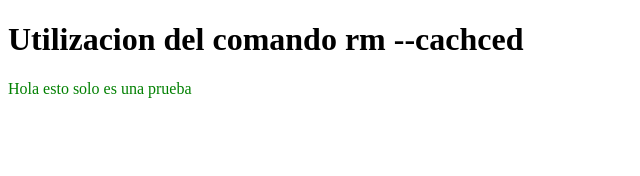
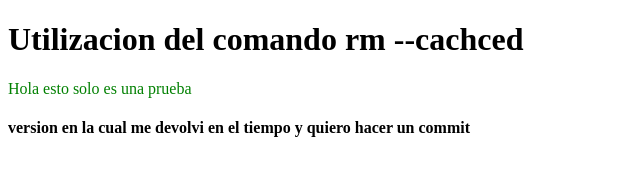
Before and after one commit to FelipeRojasF/ProbandoGit, a plain HTML site: page index.html in a window 1280 px wide. Shown: the whole page, without its empty margins (0-640 px from the left). Drawn offline with Linux system fonts and the light colour scheme.

Commit message:
me devolvi en el tiempo he hice un commit

```diff
--- a/index.html
+++ b/index.html
@@ -7,6 +7,7 @@
     <body>
         <h1>Utilizacion del comando rm --cachced</h1>
         <p>Hola esto solo es una prueba</p>
+        <h4>version en la cual me devolvi en el tiempo y quiero hacer un commit</h4>
     </body>
     <footer>
 
```
